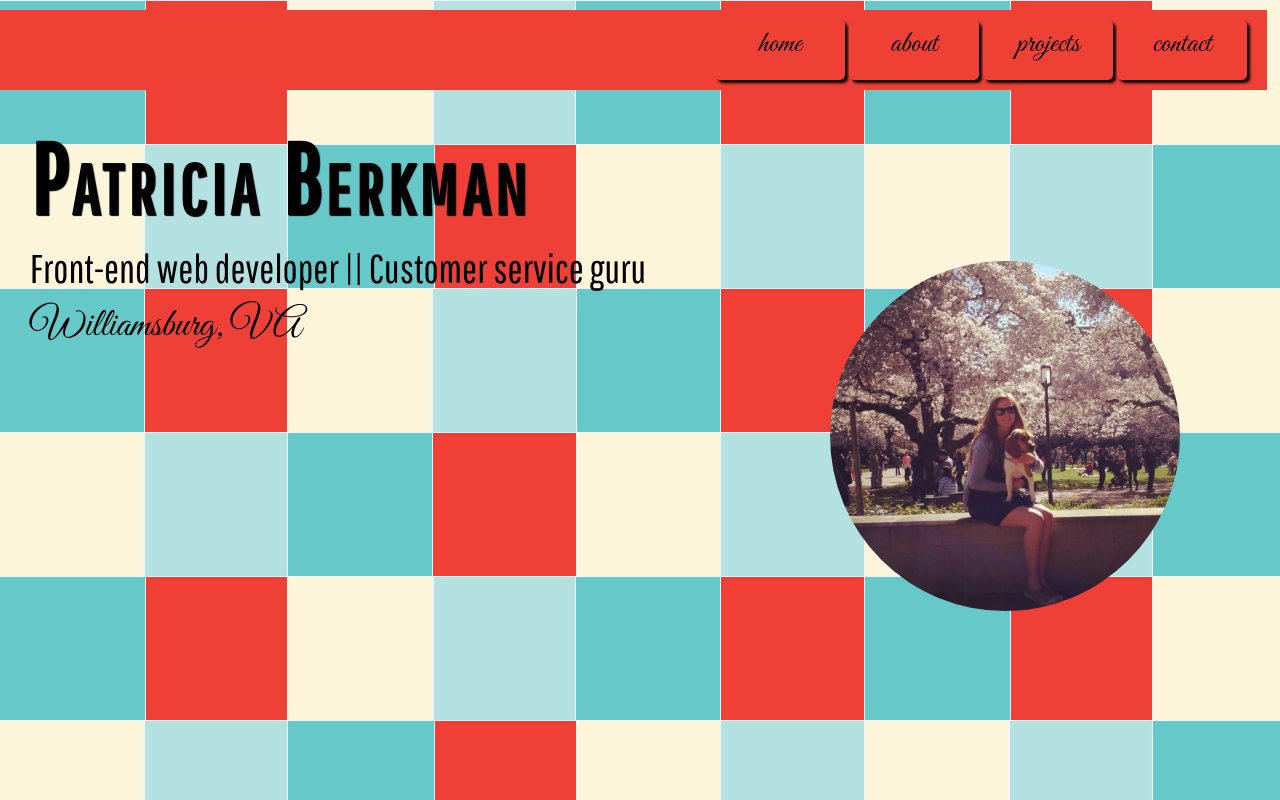
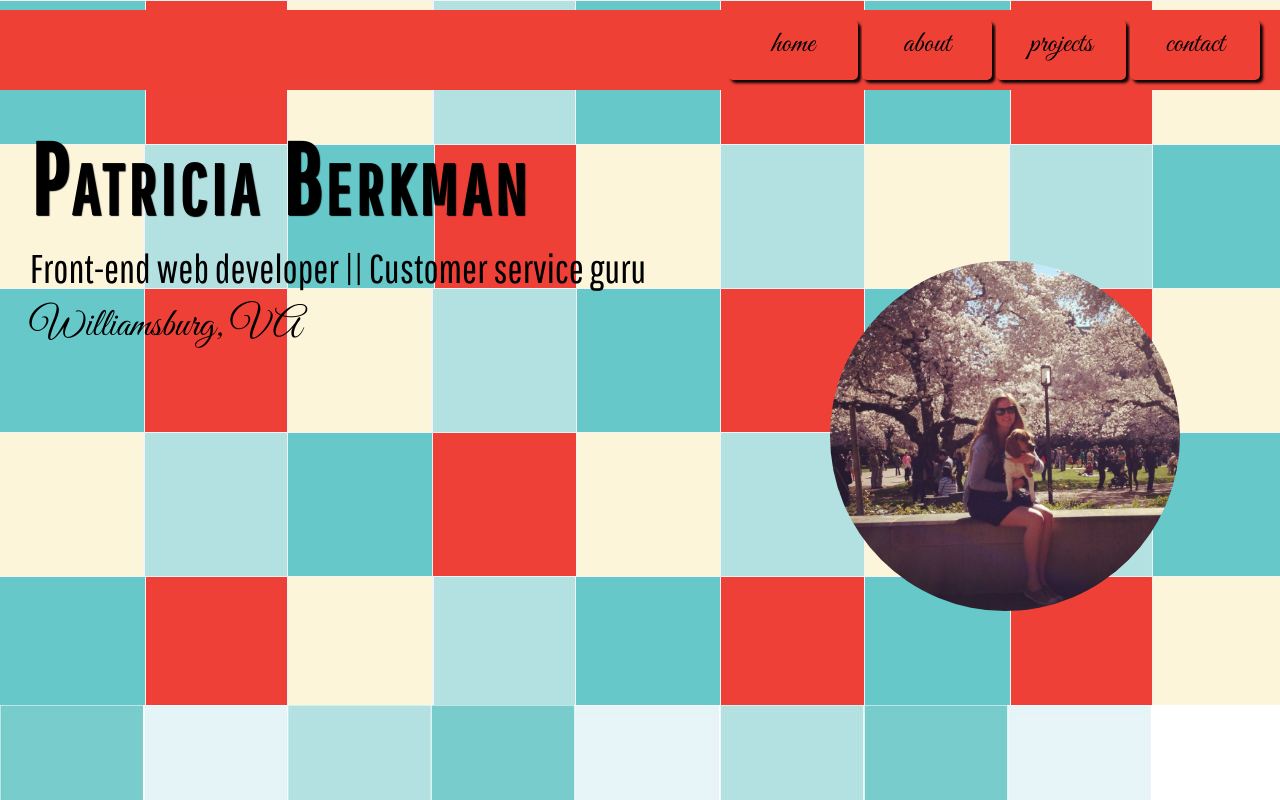
Before and after one commit to pberkman/portfolio, a plain HTML site: page index.html in a window 1280 px wide. Shown: the top 800 px of the page. Drawn offline with nearby package versions, Linux system fonts and the light colour scheme; a web font is replaced by a local one.

Commit message:
background update

```diff
--- a/index.html
+++ b/index.html
@@ -16,8 +16,8 @@
 </head>
 <body>
 	<nav>
-		<a href="#home" class="navItems greatVibesFont" id="homeNav">home</a>
-		<a href="#about" class="navItems greatVibesFont" id="aboutNav">about</a>
+		<a href="#home" class="navItems greatVibesFont">home</a>
+		<a href="#about" class="navItems greatVibesFont">about</a>
 		<a href="#projects" class="navItems greatVibesFont">projects</a>
 		<a href="#contact" class="navItems greatVibesFont">contact</a>
 	</nav>
--- a/portfolio.css
+++ b/portfolio.css
@@ -1,24 +1,20 @@
 
-html {
-	height:100%;
-}
-
-body {
+html, body {
 	height: 100%;
 	width:100%;
 	padding:0;
 	margin:0 auto;
-	max-width: 1400px;
+	max-width: 1295px;
 }
 nav {
 	position: fixed;
 	background-color: #EF4036;
-	width:99%;
+	width:100%;
 	height:70px;
 	text-align: right;
 	padding-top:10px;
+	max-width: 1295px;
 	top:10px;
-	max-width: 1500px;
 }
 .navItems {
 	display: inline-block;
@@ -61,11 +57,11 @@ h1 {
 	padding-top:120px;
 }
 section {
-	height:100%;
-	min-height: 700px;
+	height:700px;
 	width:100%;
 	padding:0 0 5px 0;
 	margin:0;
+
 	min-width: 1010px;
 	font-family:'Pathway Gothic One', sans-serif;
 }
@@ -74,7 +70,6 @@ section {
 
 #home {
 	background: url("image/background-home.jpg");
-	background-size: auto;
 
 }
 #home h1 {
@@ -228,9 +223,8 @@ li:before {
 /* ---PROJECT SECTION ---*/
 
 #projects {
-	background-image:url("image/background-projects2.jpg");
-	height: 270%;
-	min-height:2000px;
+	background-image:url("image/background-projects_2.jpg");
+	height: 1720px;
 }
 .projRow {
 	text-align: center;
@@ -310,7 +304,7 @@ li:before {
 	background-color:#F0565B;
 }
 .fa-github {
-	background-color: #FDF2D7;
+	background-color: #fceabf;
 }
 .fa:hover {
 	box-shadow: 5px 5px 5px #888888;
```
Also changed, not shown: image/background-projects_2.jpg (added).
